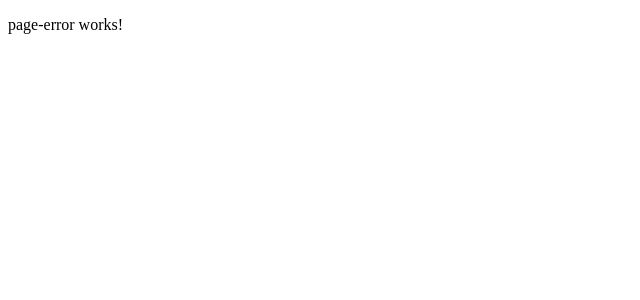
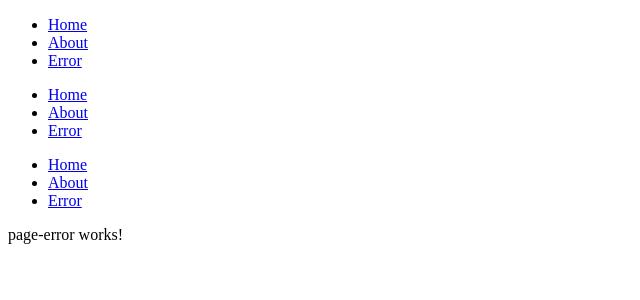
Before and after one commit to pedroarneiroz/routes-Project, an Angular app: page /404 in a window 1280 px wide. Shown: the top 300 px of the page, without its empty margins (0-640 px from the left). Built offline with nearby package versions, Linux system fonts and the light colour scheme.

Commit message:
navegação entre páginas

```diff
--- a/src/app/app.component.ts
+++ b/src/app/app.component.ts
@@ -3,8 +3,9 @@ import { Component } from '@angular/core';
 @Component({
   selector: 'app-root',
   template: `
-
-  <router-outlet></router-outlet>`,
+    <app-menu></app-menu>
+    <router-outlet></router-outlet>
+  `,
 
 })
 export class AppComponent {}
--- a/src/app/app.module.ts
+++ b/src/app/app.module.ts
@@ -1,3 +1,4 @@
+import { MenuComponent } from './shared/menu/menu.component';
 import { NgModule } from '@angular/core';
 import { BrowserModule } from '@angular/platform-browser';
 
@@ -14,7 +15,8 @@ import { PageErrorComponent } from './pages/page-error/page-error.component';
     AppComponent,
     HomeComponent,
     AboutComponent,
-    PageErrorComponent
+    PageErrorComponent,
+    MenuComponent
   ],
   imports: [
     BrowserModule,
--- a/src/app/shared/menu/menu.component.html
+++ b/src/app/shared/menu/menu.component.html
@@ -1,8 +1,42 @@
 <header>
     <nav>
+
+        <!-- Usando link HTML puro -->
         <ul>
             <li>
-                <a href="/src/app/pages/home/home.component.html">Home</a>
+                <a href="/">Home</a>
+            </li>
+            <li>
+                <a href="/about">About</a>
+            </li>
+            <li>
+                <a href="/404">Error</a>
+            </li>
+        </ul>
+
+        <!-- Rotas Angular -->
+        <ul>
+            <li>
+                <a routerLink="/">Home</a>
+            </li>
+            <li>
+                <a routerLink="/about">About</a>
+            </li>
+            <li>
+                <a routerLink="/404">Error</a>
+            </li>
+        </ul>
+
+        <!-- Rotas Angular Parametrisadas  -->
+        <ul>
+            <li>
+                <a routerLink="/">Home</a>
+            </li>
+            <li>
+                <a routerLink="['/about']">About</a>
+            </li>
+            <li>
+                <a routerLink="['/404']">Error</a>
             </li>
         </ul>
     </nav>
```
